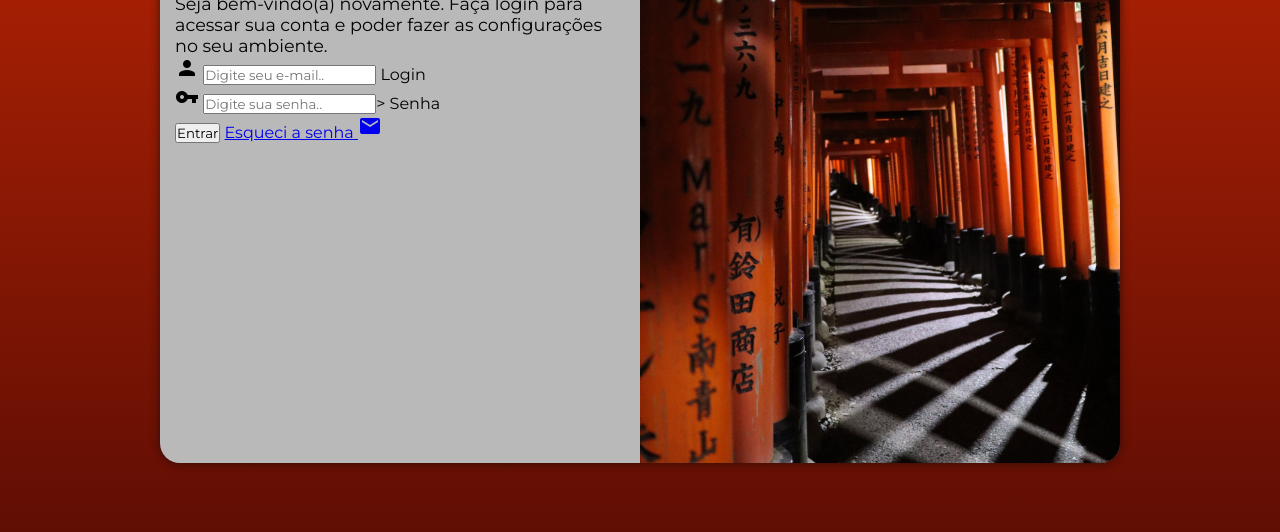
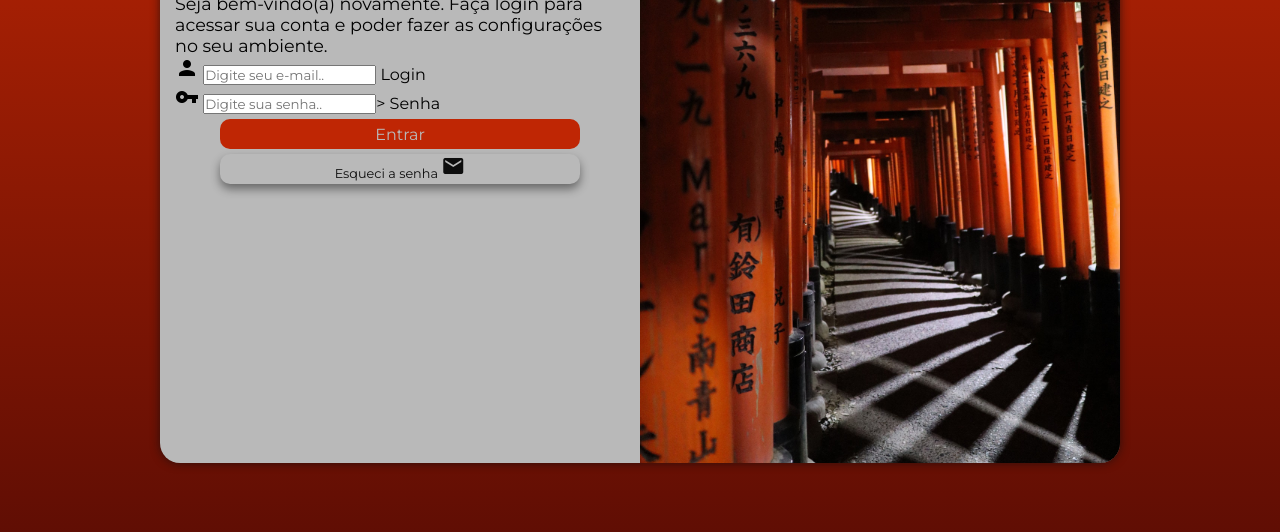
Before and after one commit to devMauriciojunior/Projeto-login, a plain HTML site: page index.html in a window 1280 px wide. Shown: the part 212-744 px from the top of the page. Drawn offline with Linux system fonts and the light colour scheme.

Commit message:
estilo do formulario

```diff
--- a/estilos/style.css
+++ b/estilos/style.css
@@ -64,3 +64,43 @@ div#formu > h1 {
 div#formu > p {
    font-size: 0.8em;
 }
+
+form > input[type=submit] {
+   display: block;
+   font-size: 1em;
+   width: 80%;
+   height: 30px;
+   margin: 5px auto;
+   color: var(--cor1);
+   background-color: var(--cor2);
+   border: none;
+   border-radius: 10px;
+   cursor: pointer;
+}
+
+form > input[type=submit]:hover {
+   background-color: var(--cor3);
+}
+
+form > a.btn {
+   display: block;
+   width: 80%;
+   height: 30px;
+   margin: 0 auto;
+   text-align: center;
+   font-size: 0.8em;
+   text-decoration: none;
+   color: var(--cor4);
+   background-color: var(--cor1);
+   box-shadow: 0px 5px 10px rgba(0, 0, 0, 0.438);
+   border-radius: 10px;
+   cursor: pointer;
+}
+
+form > a.btn:hover {
+   background-color: #858585;
+}
+
+form > i {
+   margin-top: 10px;
+}
--- a/index.html
+++ b/index.html
@@ -37,7 +37,7 @@
                   <label for="isenha">Senha</label>
                </div>
                   <input type="submit" value="Entrar">
-                  <a href="esqueci.html">Esqueci a senha
+                  <a class="btn" href="esqueci.html">Esqueci a senha
                   <i class="material-icons">mail</i></a>
             </form>
          </div>
```
